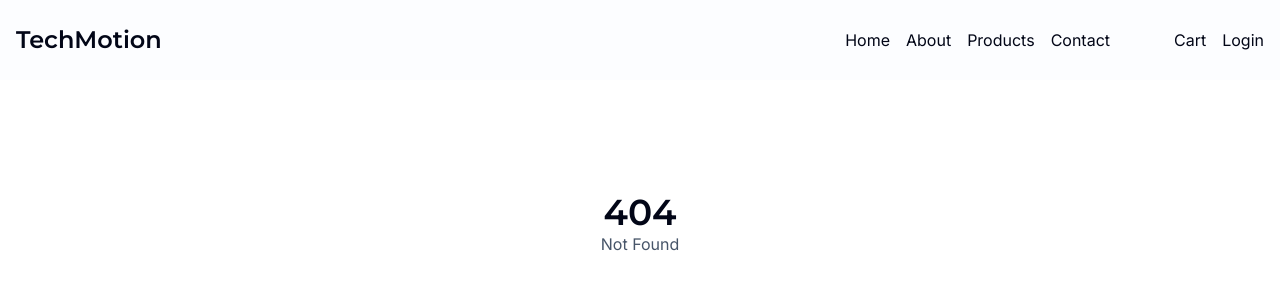
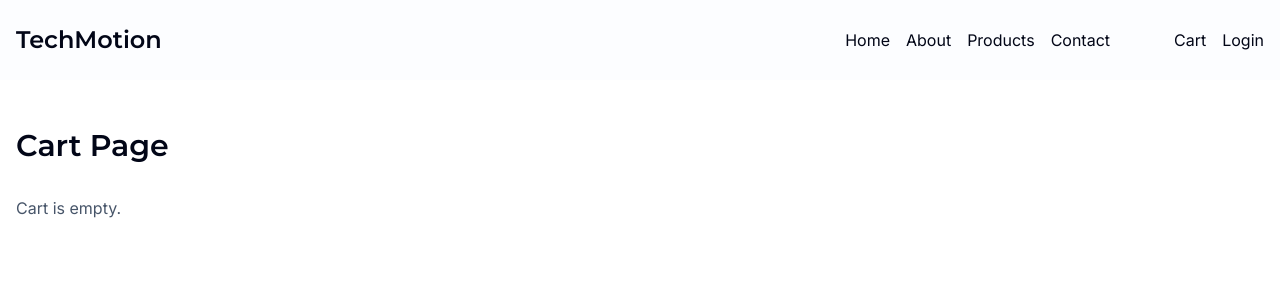
Before and after one commit to humbl3man/tech-motion, a SvelteKit app: page /cart in a window 1280 px wide. Before the commit this address had no page. Shown: the top 300 px of the page. Built offline with nearby package versions, Linux system fonts and the light colour scheme.

Commit message:
add placeholder cart page

```diff
--- /dev/null
+++ b/src/routes/cart/+page.svelte
@@ -0,0 +1,8 @@
+<script>
+	import Container from '$lib/components/Container.svelte';
+</script>
+
+<Container>
+	<h1 class="mb-8 text-3xl">Cart Page</h1>
+	<p>Cart is empty.</p>
+</Container>
```
